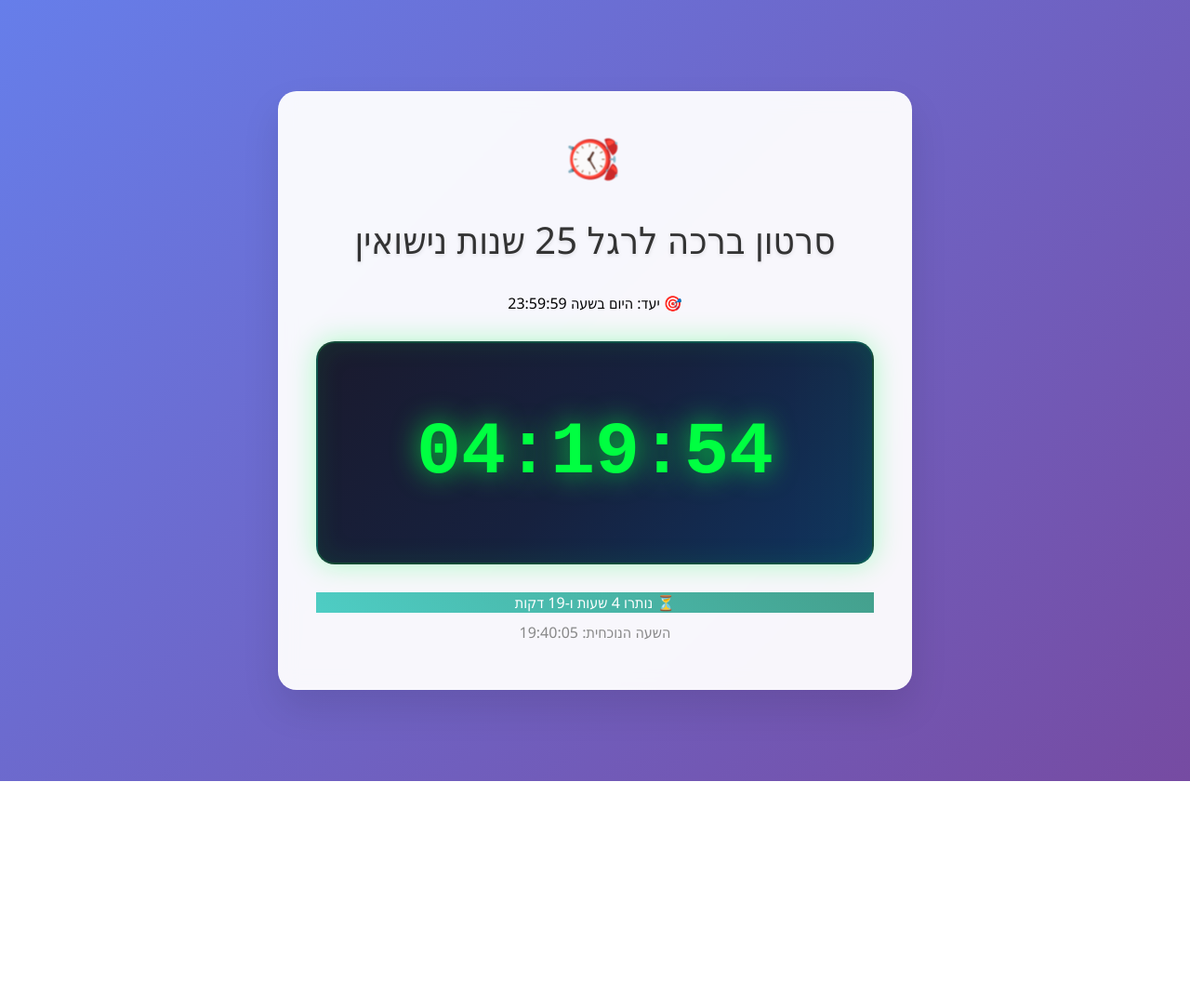
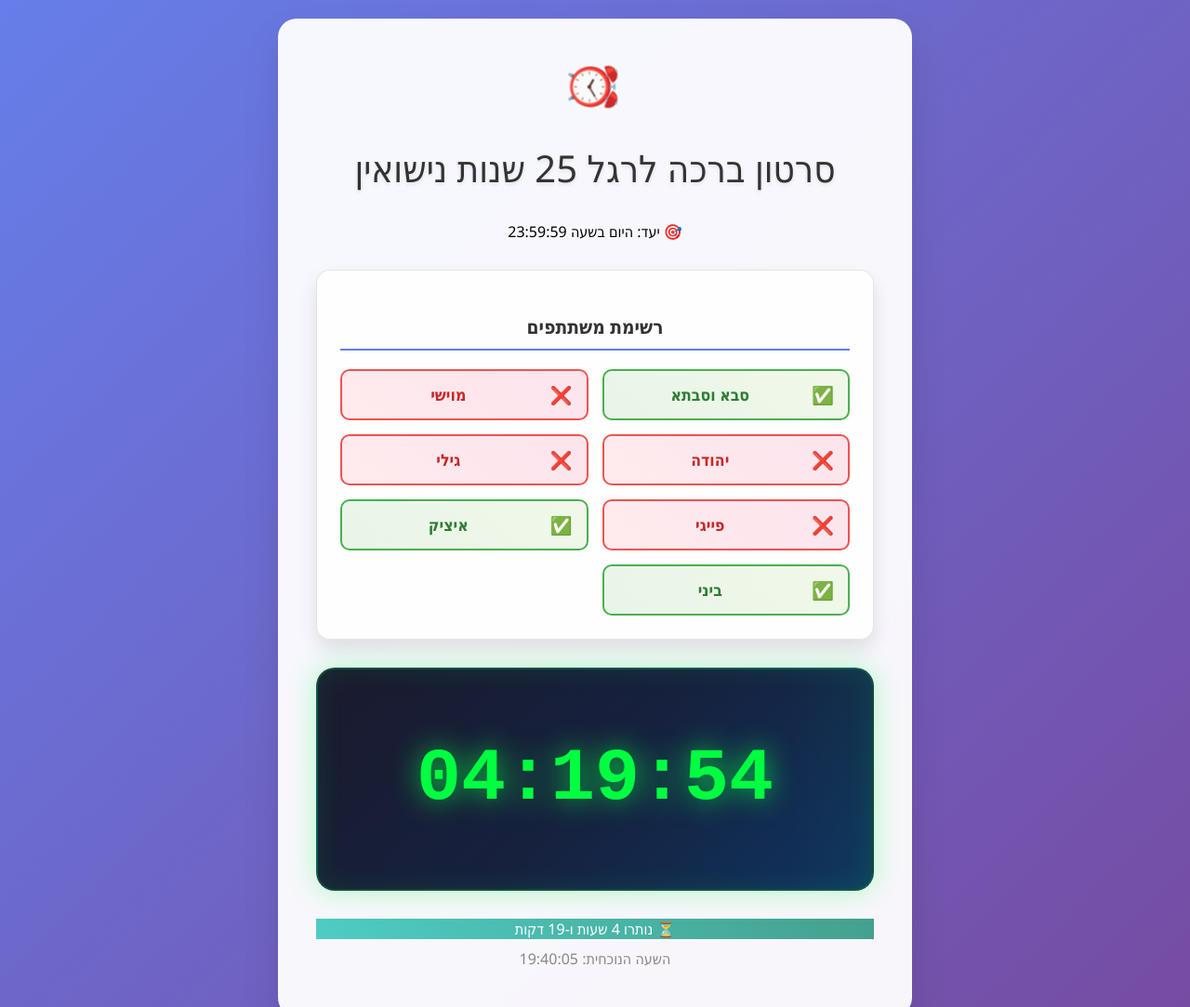
Before and after one commit to zeev-morgen/Greeting-video-, a plain HTML site: page index.html in a window 1280 px wide. Shown: the top 1083 px of the page at 93% size. Before the commit the page ends 840 px from the top, so only its background shows below. Drawn offline with Linux system fonts and the light colour scheme.

Commit message:
Update name list index.html

```diff
--- a/index.html
+++ b/index.html
@@ -212,6 +212,66 @@
             margin: 10px 0;
         }
 
+        .names-list {
+            background: rgba(255, 255, 255, 0.9);
+            padding: 25px;
+            border-radius: 15px;
+            margin: 30px 0;
+            box-shadow: 0 10px 20px rgba(0, 0, 0, 0.1);
+            border: 1px solid rgba(0, 0, 0, 0.1);
+        }
+
+        .names-list h3 {
+            color: #333;
+            margin-bottom: 20px;
+            font-size: 1.3rem;
+            text-align: center;
+            border-bottom: 2px solid #667eea;
+            padding-bottom: 10px;
+        }
+
+        .names-grid {
+            display: grid;
+            grid-template-columns: repeat(auto-fit, minmax(200px, 1fr));
+            gap: 15px;
+        }
+
+        .name-item {
+            display: flex;
+            align-items: center;
+            padding: 12px 15px;
+            border-radius: 10px;
+            font-size: 1.1rem;
+            font-weight: bold;
+            transition: all 0.3s ease;
+        }
+
+        .name-item.pending {
+            background: linear-gradient(45deg, #ffebee, #fce4ec);
+            border: 2px solid #ef5350;
+            color: #c62828;
+        }
+
+        .name-item.completed {
+            background: linear-gradient(45deg, #e8f5e8, #f1f8e9);
+            border: 2px solid #4caf50;
+            color: #2e7d32;
+        }
+
+        .status-icon {
+            margin-left: 10px;
+            font-size: 1.2rem;
+        }
+
+        .name {
+            flex: 1;
+        }
+
+        .name-item:hover {
+            transform: translateY(-2px);
+            box-shadow: 0 5px 15px rgba(0, 0, 0, 0.2);
+        }
+
         .icon {
             font-size: 3rem;
             margin-bottom: 20px;
@@ -246,6 +306,40 @@
 
         <div class="target-time">
             🎯 יעד: היום בשעה 23:59:59
+        </div>
+
+        <div class="names-list">
+            <h3>רשימת משתתפים</h3>
+            <div class="names-grid">
+                <div class="name-item completed">
+                    <span class="status-icon">✅</span>
+                    <span class="name">סבא וסבתא</span>
+                </div>
+                <div class="name-item pending">
+                    <span class="status-icon">❌</span>
+                    <span class="name">מוישי</span>
+                </div>
+                <div class="name-item pending">
+                    <span class="status-icon">❌</span>
+                    <span class="name">יהודה</span>
+                </div>
+                <div class="name-item pending">
+                    <span class="status-icon">❌</span>
+                    <span class="name">גילי</span>
+                </div>
+                <div class="name-item pending">
+                    <span class="status-icon">❌</span>
+                    <span class="name">פייגי</span>
+                </div>
+                <div class="name-item completed">
+                    <span class="status-icon">✅</span>
+                    <span class="name">איציק</span>
+                </div>
+                <div class="name-item completed">
+                    <span class="status-icon">✅</span>
+                    <span class="name">ביני</span>
+                </div>
+            </div>
         </div>
 
         <div class="countdown-main">
```
